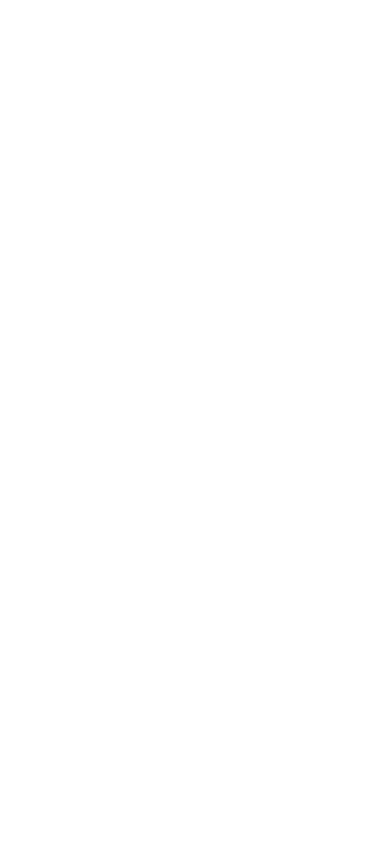
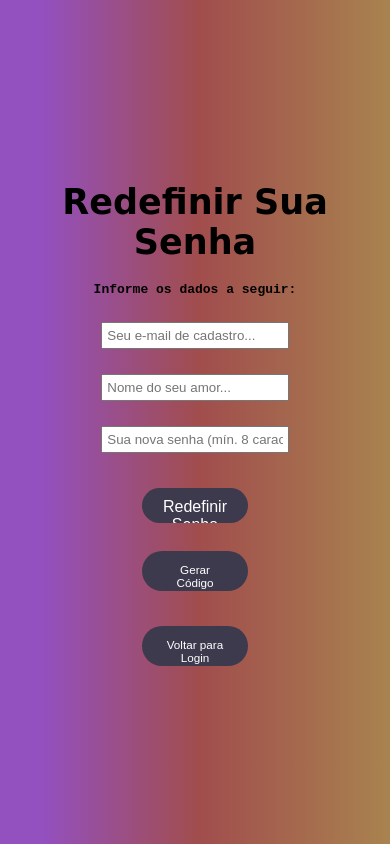
Before and after one commit to bercezar/Valentine-s-Day, a plain HTML site: page frontend-site/new-password-page/index.html in a window 390 px wide. Drawn offline with Linux system fonts and the light colour scheme.

Commit message:
files added to 'new-password-page' and applied

```diff
--- a/frontend-site/landing-page/style.css
+++ b/frontend-site/landing-page/style.css
@@ -21,13 +21,13 @@ body {
   justify-content: center;
   align-items: center;
   gap: 15px;
-  margin-bottom: 20px;
+  margin-bottom: 10px;
 }
 
 .container {
   padding: 4%;
   width: 90%;
-  max-width: 500px;
+  max-width: auto;
   text-align: center;
   opacity: 1;
   transform: translateY(0);
@@ -44,14 +44,13 @@ input {
 
 h1 {
   font-family: "Brush Script MT", "Brush Script Std", cursive;
-  font-size: 60px;
+  font-size: 63px;
 }
 h3,
 p {
   font-family: monospace;
-  font-size: 15px;
+  font-size: 16px;
 }
-
 .link-button,
 #btnLogin {
   position: relative;
@@ -96,57 +95,70 @@ p {
   transition: all 0.475s;
 }
 
-/* --- Media Queries para Responsividade (Mobile First) --- */
+.erro {
+  color: white;
+  margin-top: 20px;
+  font-weight: bold;
+  display: none;
+  font-size: 15px;
+}
+
+.info {
+  color: #4caf50;
+  margin-top: 20px;
+  font-weight: bold;
+  display: none;
+  word-break: break-all;
+  font-size: 15px;
+}
 
 @media screen and (max-width: 768px) {
-  /* Ajustes para telas menores que 768px (tablets e smartphones) */
   .container {
-    padding: 30px 20px; /* Diminui o padding */
-    max-width: 95%; /* Ocupa mais largura da tela */
+    padding: 30px 20px;
+    max-width: 95%;
   }
 
   h1 {
-    font-size: 45px; /* Reduz tamanho do título */
+    font-size: 45px;
     margin-bottom: 20px;
   }
 
   h3,
   p {
-    font-size: 15px; /* Reduz tamanho do parágrafo/h3 */
+    font-size: 15px;
     margin-bottom: 20px;
   }
 
   input {
-    min-width: unset; /* Remove o min-width fixo */
-    width: 50%; /* Ajusta a largura para ser mais responsiva */
-    padding: 10px; /* Ajusta o padding */
-    margin: 5px auto; /* Centraliza inputs */
+    min-width: unset;
+    width: 50%;
+    padding: 10px;
+    margin: 5px auto;
   }
 
   .link-button,
   #btnLogin {
     padding: 12px 20px;
-    font-size: 0.8em; /* Tamanho da fonte relativo */
-    width: 30%; /* Ocupa mais largura do container */
-    max-width: unset; /* Remove limite de largura */
-    height: 2.5rem; /* Ajusta a altura do botão */
+    font-size: 0.8em;
+    width: 30%;
+    max-width: unset;
+    height: 2.5rem;
   }
 
   .erro,
   .info {
-    font-size: 14px; /* Ajusta o tamanho da fonte */
+    font-size: 14px;
   }
 }
 
 @media screen and (max-width: 480px) {
-  /* Ajustes mais finos para telas muito pequenas (smartphones pequenos) */
   .container {
     padding: 25px 15px;
     border-radius: 10px;
   }
 
   h1 {
-    font-size: 35px; /* Reduz ainda mais */
+    font-size: 35px;
   }
 
   h3,
@@ -155,7 +167,7 @@ p {
   }
 
   input {
-    width: 50%; /* Ocupa ainda mais largura */
+    width: 50%;
     padding: 4px;
   }
 
--- a/frontend-site/new-password-page/index.html
+++ b/frontend-site/new-password-page/index.html
@@ -0,0 +1,57 @@
+<!DOCTYPE html>
+<html lang="pt-BR">
+  <head>
+    <meta charset="UTF-8" />
+    <meta name="viewport" content="width=device-width, initial-scale=1.0" />
+    <title>Redefinir Senha - Presente Especial!</title>
+    <link rel="stylesheet" href="style.css" />
+    <link
+      href="https://fonts.googleapis.com/css2?family=Poppins:wght@400;700&display=swap"
+      rel="stylesheet"
+    />
+  </head>
+  <body>
+    <div class="container new-password-page">
+      <h1>Redefinir Sua Senha</h1>
+      <h3>Informe os dados a seguir:</h3>
+      <div class="input-group">
+        <input
+          type="email"
+          id="inputEmailReset"
+          placeholder="Seu e-mail de cadastro..."
+          required
+        />
+        <input
+          type="text"
+          id="inputPartnerNameReset"
+          placeholder="Nome do seu amor..."
+          required
+        />
+        <input
+          type="password"
+          id="inputNewPassword"
+          placeholder="Sua nova senha (mín. 8 caracteres)..."
+          required
+        />
+        <button id="btnResetPassword">
+          <span class="buttonContent">Redefinir Senha</span>
+        </button>
+      </div>
+      <p id="mensagemResetStatus" class="info"></p>
+      <p id="mensagemErroReset" class="erro"></p>
+
+      <p>
+        <button id="btnVoltarTokenPage" class="link-button">
+          <span class="buttonContent">Gerar Código</span>
+        </button>
+      </p>
+      <p>
+        <button id="btnVoltarLogin" class="link-button">
+          <span class="buttonContent">Voltar para Login</span>
+        </button>
+      </p>
+    </div>
+
+    <script src="script.js"></script>
+  </body>
+</html>
--- a/frontend-site/new-password-page/style.css
+++ b/frontend-site/new-password-page/style.css
@@ -0,0 +1,201 @@
+body {
+  display: flex;
+  flex-direction: column;
+  justify-content: center;
+  align-items: center;
+  min-height: 100vh;
+  margin: 0;
+  overflow: hidden;
+  background: #9350bf;
+  background: linear-gradient(
+    90deg,
+    rgba(147, 80, 191, 1) 11%,
+    rgba(161, 77, 77, 1) 51%,
+    rgba(168, 131, 79, 1) 100%
+  );
+}
+
+.input-group {
+  display: flex;
+  flex-direction: column;
+  justify-content: center;
+  align-items: center;
+  gap: 15px;
+  margin-bottom: 10px;
+}
+
+.container {
+  padding: 4%;
+  width: 90%;
+  max-width: auto;
+  text-align: center;
+  opacity: 1;
+  transform: translateY(0);
+  transition: opacity 0.8s ease-out, transform 0.8s ease-out;
+  max-height: 90vh;
+  overflow-y: auto;
+}
+
+input {
+  padding: 5px;
+  margin: 5px;
+  min-width: 35vh;
+}
+
+h1 {
+  font-family: "Brush Script MT", "Brush Script Std", cursive;
+  font-size: 63px;
+}
+h3,
+p {
+  font-family: monospace;
+  font-size: 16px;
+}
+.link-button,
+#btnResetPassword,
+#btnVoltarTokenPage,
+#btnVoltarLogin {
+  position: relative;
+  overflow: hidden;
+  height: 3rem;
+  padding: 0 2rem;
+  border-radius: 1.5rem;
+  background: #3d3a4e;
+  background-size: 400%;
+  color: #fff;
+  border: none;
+  cursor: pointer;
+  width: 60%;
+  max-width: 250px;
+  margin-top: 15px;
+  text-decoration: none;
+}
+
+.link-button:hover::before,
+#btnResetPassword:hover::before,
+#btnVoltarTokenPage:hover::before {
+  transform: scaleX(1);
+}
+
+.buttonContent {
+  position: relative;
+  z-index: 1;
+}
+
+.link-button::before,
+#btnResetPassword::before,
+#btnVoltarTokenPage::before {
+  content: "";
+  position: absolute;
+  top: 0;
+  left: 0;
+  transform: scaleX(0);
+  transform-origin: 0 50%;
+  width: 100%;
+  height: inherit;
+  border-radius: inherit;
+  background: linear-gradient(
+    82.3deg,
+    rgba(150, 93, 233, 1) 10.8%,
+    rgba(99, 88, 238, 1) 94.3%
+  );
+  transition: all 0.475s;
+}
+
+.erro {
+  color: white;
+  margin-top: 10px;
+  font-weight: bold;
+  display: none;
+  font-size: 15px;
+}
+
+.info {
+  color: #4caf50;
+  margin-top: 15px;
+  font-weight: bold;
+  display: none;
+  word-break: break-all;
+  font-size: 15px;
+}
+
+.new-password-page .link-button {
+  background-color: transparent;
+  border: none;
+  color: #fff;
+  text-decoration: underline;
+}
+.new-password-page .link-button:hover {
+  color: #ddd;
+  text-decoration: none;
+}
+
+@media screen and (max-width: 768px) {
+  .container {
+    padding: 30px 20px;
+    max-width: 95%;
+  }
+
+  h1 {
+    font-size: 45px;
+    margin-bottom: 20px;
+  }
+
+  h3,
+  p {
+    font-size: 14px;
+    margin-bottom: 20px;
+  }
+
+  input {
+    min-width: unset;
+    width: 50%;
+    padding: 10px;
+    margin: 5px auto;
+  }
+
+  .link-button,
+  #btnResetPassword,
+  #btnVoltarTokenPage,
+  #btnVoltarLogin {
+    padding: 12px 20px;
+    font-size: 0.9em;
+    width: 30%;
+    max-width: unset;
+    height: 2.5rem;
+  }
+
+  .erro,
+  .info {
+    font-size: 14px;
+  }
+}
+
+@media screen and (max-width: 480px) {
+  .container {
+    padding: 25px 15px;
+    border-radius: 10px;
+  }
+
+  h1 {
+    font-size: 35px;
+  }
+
+  h3,
+  p {
+    font-size: 13px;
+  }
+
+  input {
+    width: 50%;
+    padding: 4px;
+  }
+
+  .link-button,
+  #btnResetPassword,
+  #btnVoltarTokenPageToken {
+    padding: 10px 18px;
+    font-size: 1em;
+    height: 2.2rem;
+  }
+}
--- a/frontend-site/token-page/script.js
+++ b/frontend-site/token-page/script.js
@@ -30,7 +30,6 @@ document.addEventListener("DOMContentLoaded", () => {
     }
 
     try {
-      // Chamada para o endpoint de login (para autenticar o presenteador)
       const authResponse = await fetch(
         `${API_BASE_URL}/login?email=${encodeURIComponent(
           emailGenerate
@@ -113,7 +112,7 @@ document.addEventListener("DOMContentLoaded", () => {
   });
 
   btnIrParaResetPassword.addEventListener("click", () => {
-    window.location.href = "../reset-password-page/index.html";
+    window.location.href = "../new-password-page/index.html";
   });
 
   inputEmailGenerate.addEventListener("keypress", (event) => {
--- a/frontend-site/token-page/style.css
+++ b/frontend-site/token-page/style.css
@@ -27,7 +27,7 @@ body {
 .container {
   padding: 4%;
   width: 90%;
-  max-width: 500px;
+  max-width: auto;
   text-align: center;
   opacity: 1;
   transform: translateY(0);
@@ -44,12 +44,12 @@ input {
 
 h1 {
   font-family: "Brush Script MT", "Brush Script Std", cursive;
-  font-size: 60px;
+  font-size: 63px;
 }
 h3,
 p {
   font-family: monospace;
-  font-size: 15px;
+  font-size: 16px;
 }
 
 #btnGenerateToken,
@@ -100,7 +100,7 @@ p {
 }
 
 .erro {
-  color: #f44336;
+  color: white;
   margin-top: 10px;
   font-weight: bold;
   display: none;
@@ -154,7 +154,7 @@ p {
   #btnGenerateToken,
   #btnVoltarLogin.link-button {
     padding: 12px 20px;
-    font-size: 0.8em;
+    font-size: 0.9em;
     width: 30%;
     max-width: unset;
     height: 2.5rem;
```
Also changed, not shown: frontend-site/new-password-page/script.js (+99 -0 lines), frontend-site/token-page/index.html (+1 -4 lines).
